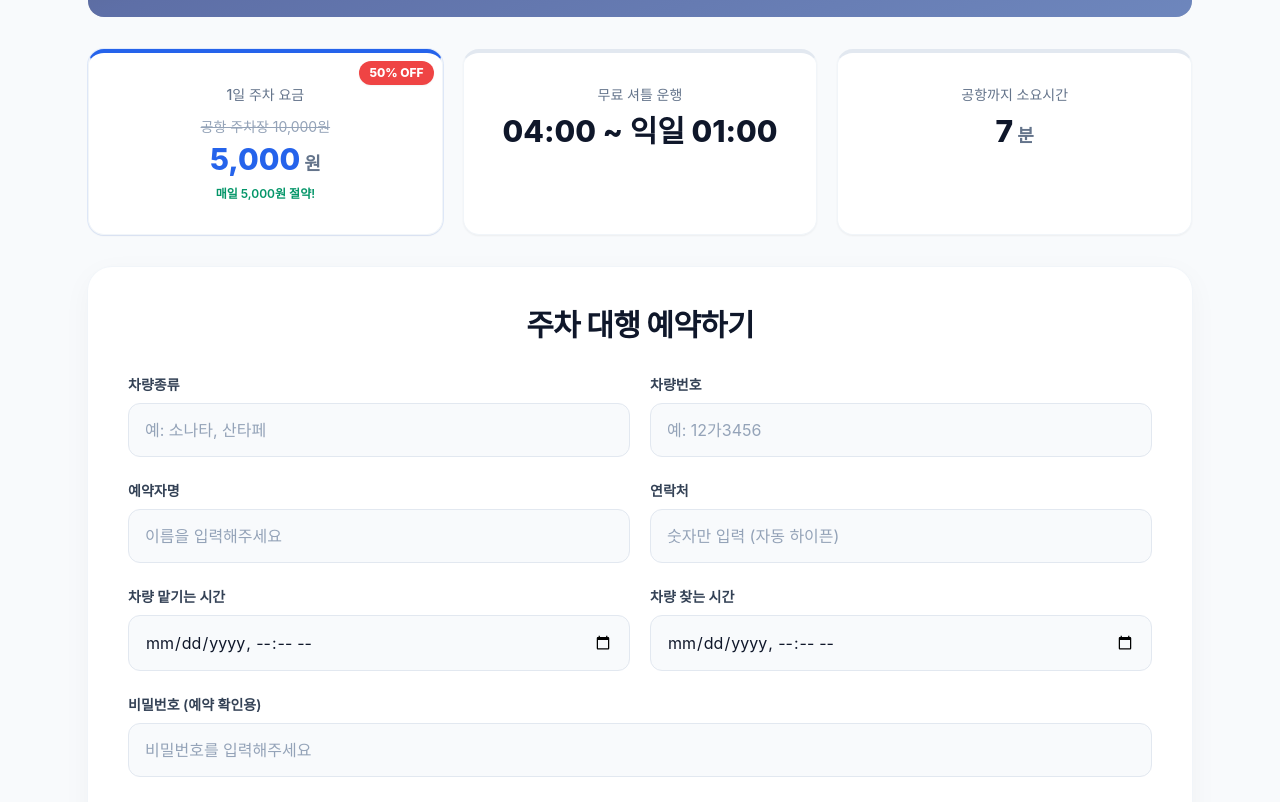
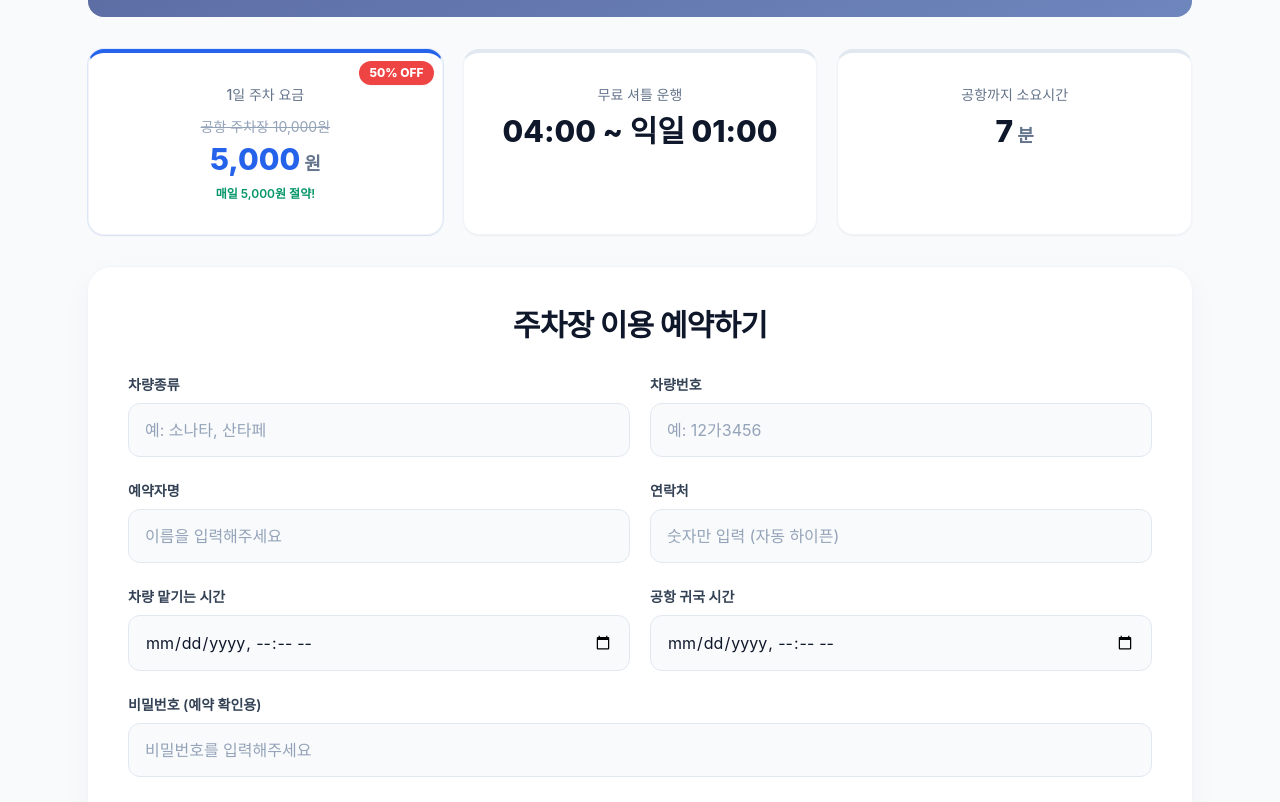
Before and after one commit to blueeye2024/parking, a React (Vite) app in the folder frontend/: page / in a window 1280 px wide. Shown: the part 457-1259 px from the top of the page. Built offline with nearby package versions, Linux system fonts and the light colour scheme; grey boxes are pictures that could not be loaded; a web font is replaced by a local one.

Commit message:
예약 문구 변경: 주차장 이용 예약하기, 공항 귀국 시간 (통일)

```diff
--- a/frontend/src/components/CheckReservation.jsx
+++ b/frontend/src/components/CheckReservation.jsx
@@ -99,7 +99,7 @@ const CheckReservation = () => {
                                     { label: '차량종류', value: reservation.car_type },
                                     { label: '차량번호', value: reservation.car_number },
                                     { label: '맡기는 시간', value: formatDate(reservation.drop_off_time) },
-                                    { label: '찾는 시간', value: formatDate(reservation.pick_up_time) },
+                                    { label: '공항 귀국 시간', value: formatDate(reservation.pick_up_time) },
                                     ...(reservation.memo ? [{ label: '메모', value: reservation.memo }] : []),
                                 ].map((row, i) => (
                                     <div key={i} className="flex py-3.5">
--- a/frontend/src/components/Reserve.jsx
+++ b/frontend/src/components/Reserve.jsx
@@ -135,7 +135,7 @@ const Reserve = () => {
             {/* Reservation Form */}
             <div id="reserve-form" className="bg-white rounded-3xl p-6 sm:p-10 shadow-[0_8px_30px_rgb(0,0,0,0.04)] ring-1 ring-slate-100 animate-slide-up">
                 <h2 className="text-2xl sm:text-3xl font-bold text-slate-900 text-center mb-8 tracking-tight">
-                    주차 대행 예약하기
+                    주차장 이용 예약하기
                 </h2>
 
                 {status.message && (
@@ -156,7 +156,7 @@ const Reserve = () => {
                                 { label: '차량종류', value: completedReservation.car_type },
                                 { label: '차량번호', value: completedReservation.car_number },
                                 { label: '맡기는 시간', value: formatDateTime(completedReservation.drop_off_time) },
-                                { label: '찾는 시간', value: formatDateTime(completedReservation.pick_up_time) },
+                                { label: '공항 귀국 시간', value: formatDateTime(completedReservation.pick_up_time) },
                                 { label: '이용일수', value: `${completedReservation.days}일` },
                                 { label: '예상 금액', value: `${completedReservation.price?.toLocaleString()}원` },
                                 ...(completedReservation.memo ? [{ label: '메모', value: completedReservation.memo }] : []),
@@ -207,7 +207,7 @@ const Reserve = () => {
                                 <input type="datetime-local" className={inputClass} name="drop_off_time" value={formData.drop_off_time} onChange={handleChange} required />
                             </div>
                             <div>
-                                <label className={labelClass}>차량 찾는 시간</label>
+                                <label className={labelClass}>공항 귀국 시간</label>
                                 <input type="datetime-local" className={inputClass} name="pick_up_time" value={formData.pick_up_time} onChange={handleChange} required />
                             </div>
                         </div>
```
